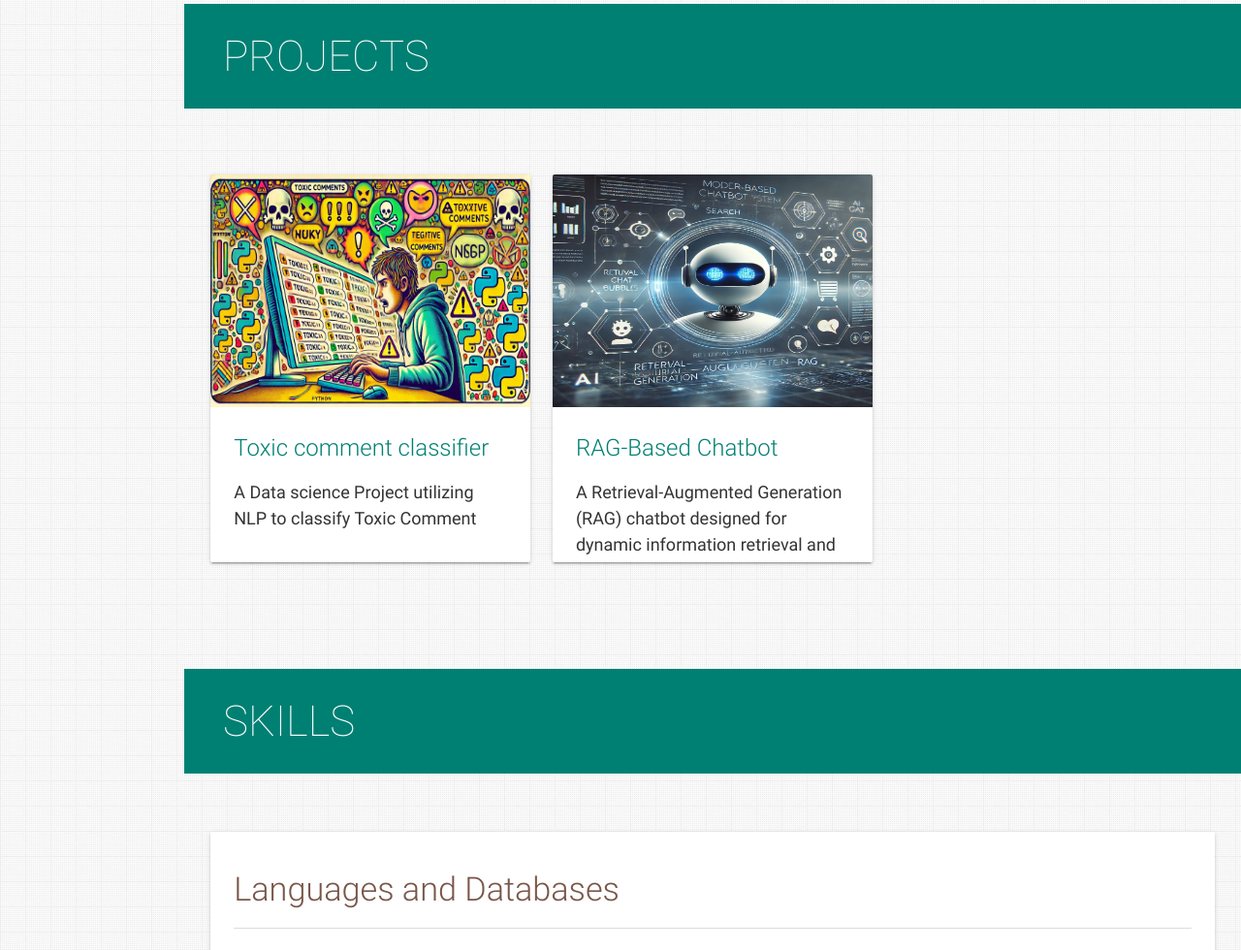
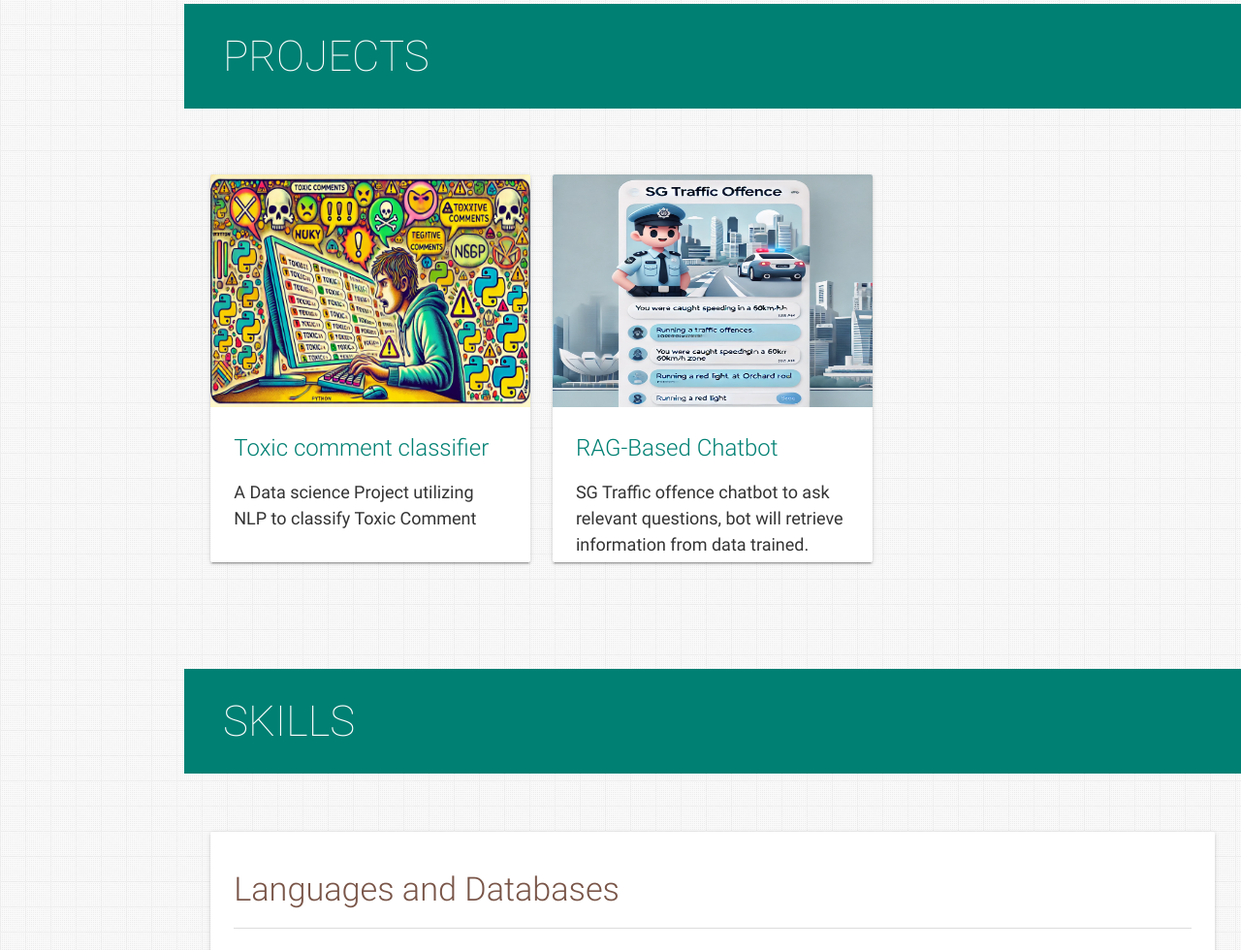
Before and after one commit to alexongwc/alexongwc.github.io, a plain HTML site: page index.html in a window 1280 px wide. Shown: the part 3225-4205 px from the top of the page at 97% size. Drawn offline with nearby package versions, Linux system fonts and the light colour scheme; some icons are missing.

Commit message:
project image and description update

```diff
--- a/index.html
+++ b/index.html
@@ -489,12 +489,12 @@
           <div class="col s12 m6 l4">
             <div class="card medium">
               <div class="card-image waves-effect waves-block waves-light">
-                <img alt="Screenshot of RAG chatbot project" src="/assets/img/rag.webp" style="height: 100%; width: 100%" class="activator" />
+                <img alt="Screenshot of RAG chatbot project" src="/assets/img/trafficbot.webp" style="height: 100%; width: 100%" class="activator" />
               </div>
               <div class="card-content">
                 <span class="card-title activator teal-text hoverline">RAG-Based Chatbot<i class="mdi-navigation-more-vert right"></i></span>
                 <p>
-                  A Retrieval-Augmented Generation (RAG) chatbot designed for dynamic information retrieval and response generation using advanced AI models.
+                  SG Traffic offence chatbot to ask relevant questions, bot will retrieve information from data trained.
                 </p>
               </div>
               <div class="card-reveal">
@@ -506,7 +506,7 @@
                   <li>Utilized Streamlit for seamless integration of the chatbot's frontend and backend.</li>
                 </ul>
                 <div class="card-action">
-                  <a aria-label="Visit" href="https://github.com/alexongwc/rag-chatbot" target="_blank" data-position="top" data-tooltip="View Source"
+                  <a aria-label="Visit" href="https://github.com/alexongwc/Traffic-offence-RAG" target="_blank" data-position="top" data-tooltip="View Source"
                     class="btn-floating btn-large waves-effect waves-light blue-grey tooltipped"><i class="fa fa-github"></i></a>
                 </div>
               </div>
```
Also changed, not shown: assets/img/trafficbot.webp (added).
